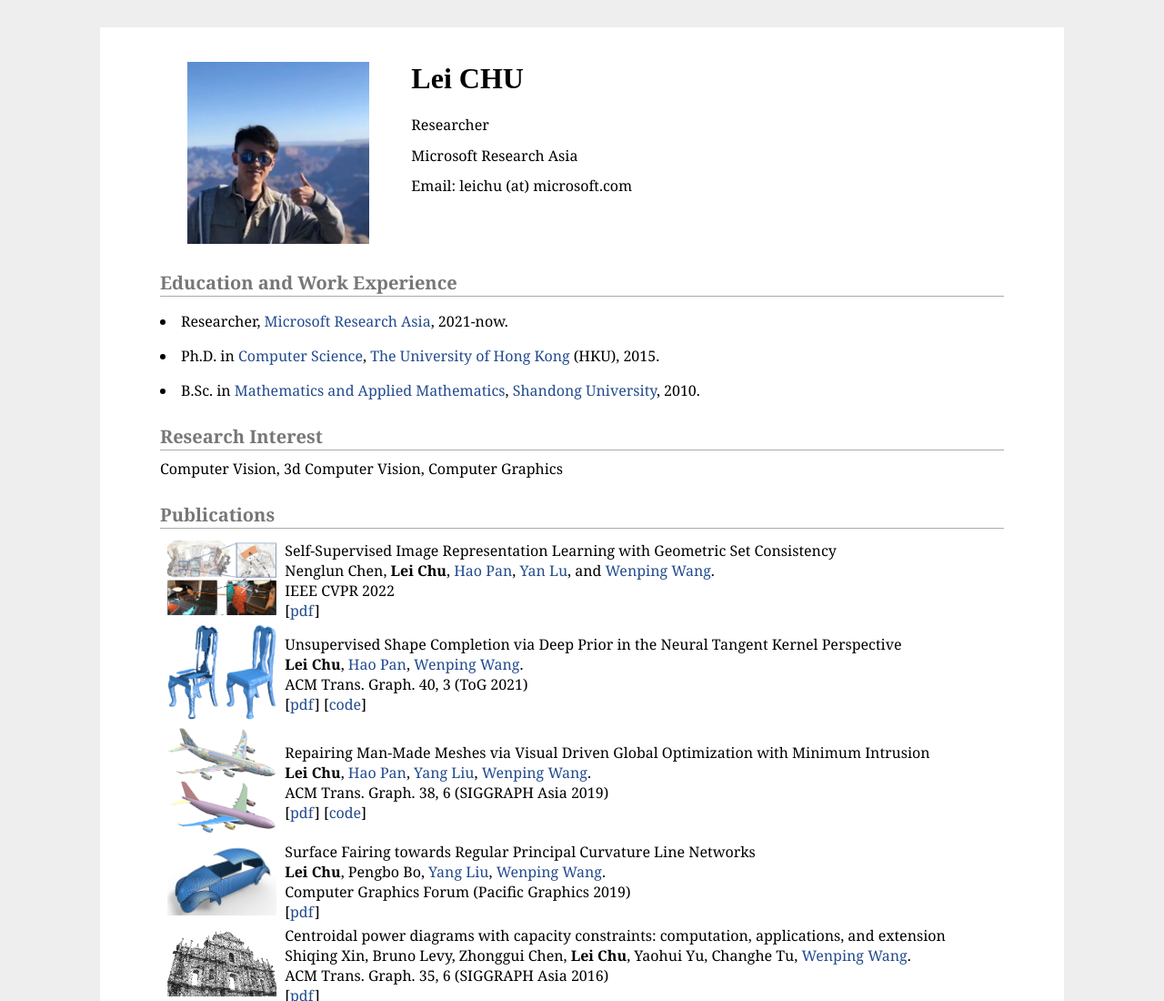
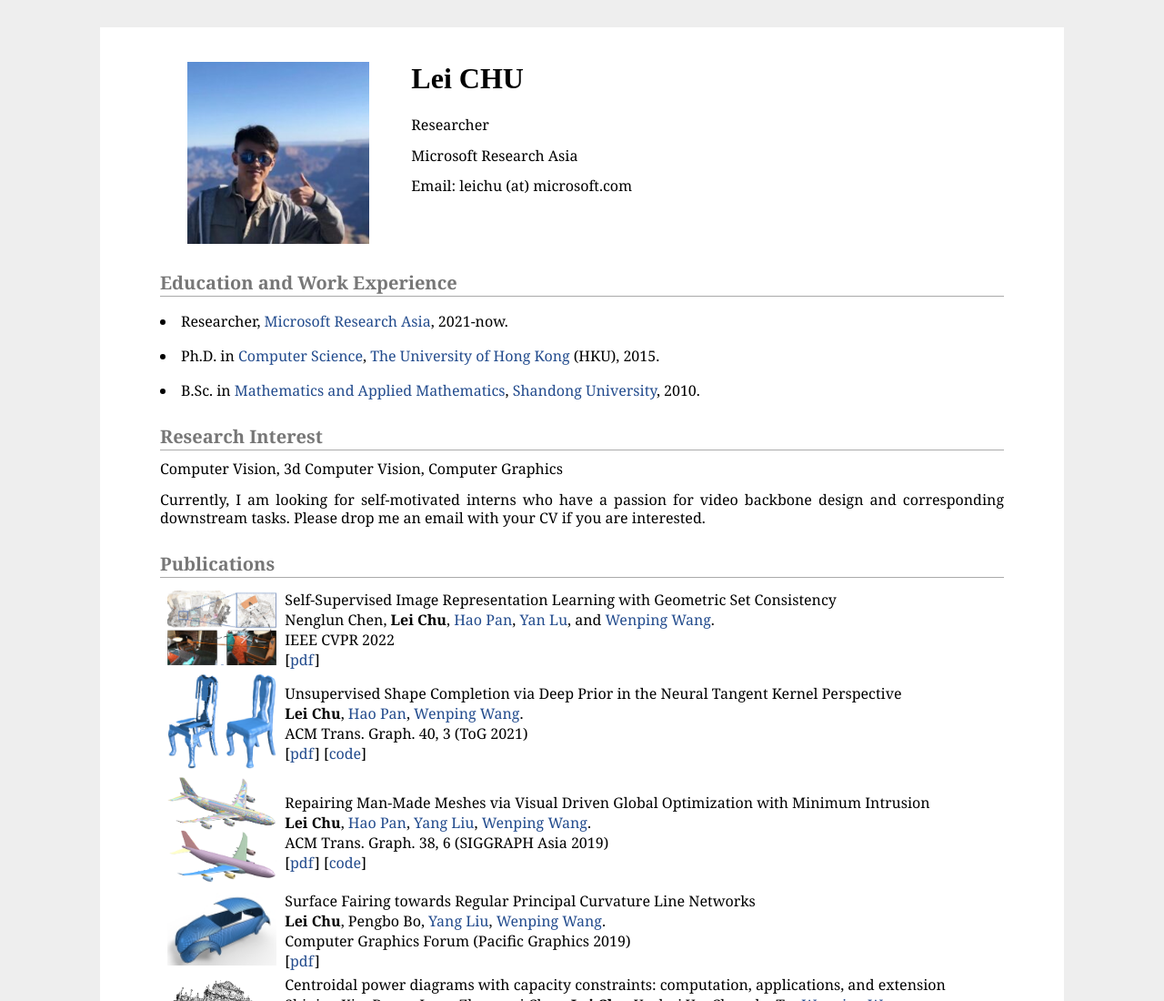
Before and after one commit to lei65537/lei65537.github.io, a plain HTML site: page index.html in a window 1280 px wide. Shown: the top 1100 px of the page at 91% size. Drawn offline with Linux system fonts and the light colour scheme.

Commit message:
Update index.html

```diff
--- a/index.html
+++ b/index.html
@@ -58,7 +58,10 @@
 <p style="text-align:justify;">
 	Computer Vision, 3d Computer Vision, Computer Graphics
 </p>
-
+<p style="text-align:justify;">
+	Currently, I am looking for self-motivated interns who have a passion for video backbone design and corresponding downstream tasks.
+	Please drop me an email with your CV if you are interested.
+</p>
 <h2>Publications</h2>
 
   <table border="0" width="100%">
```
